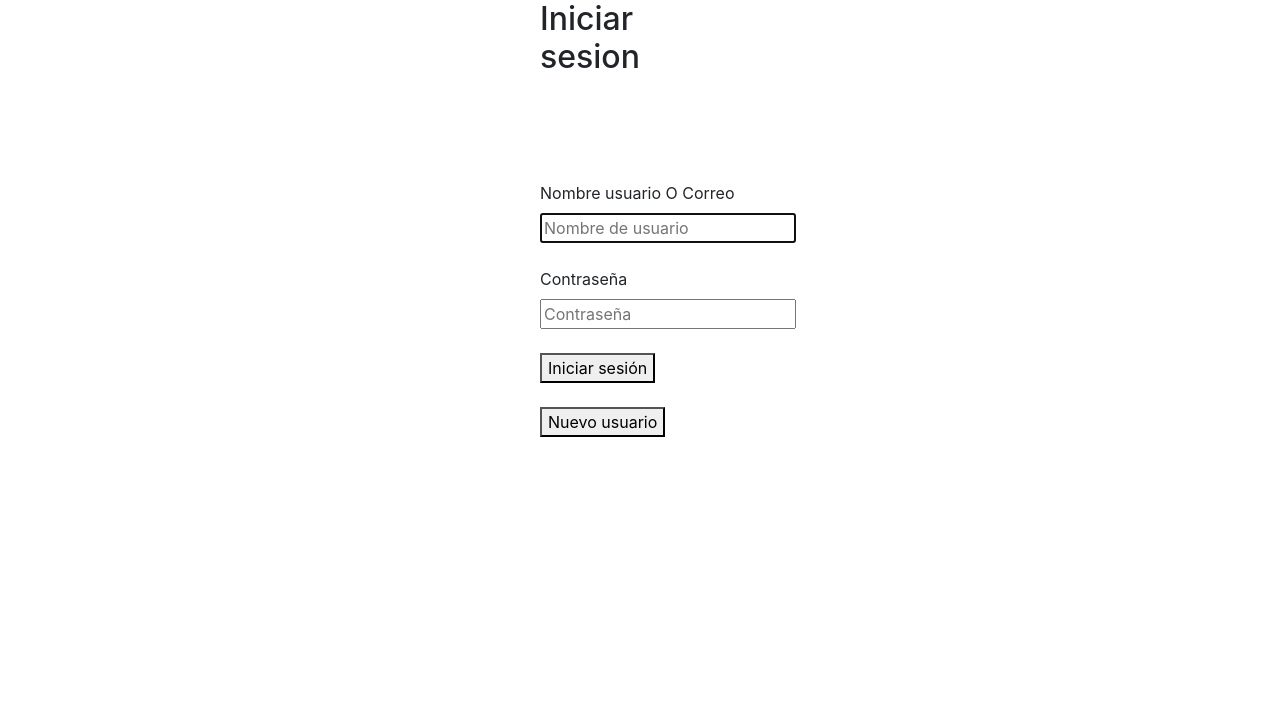
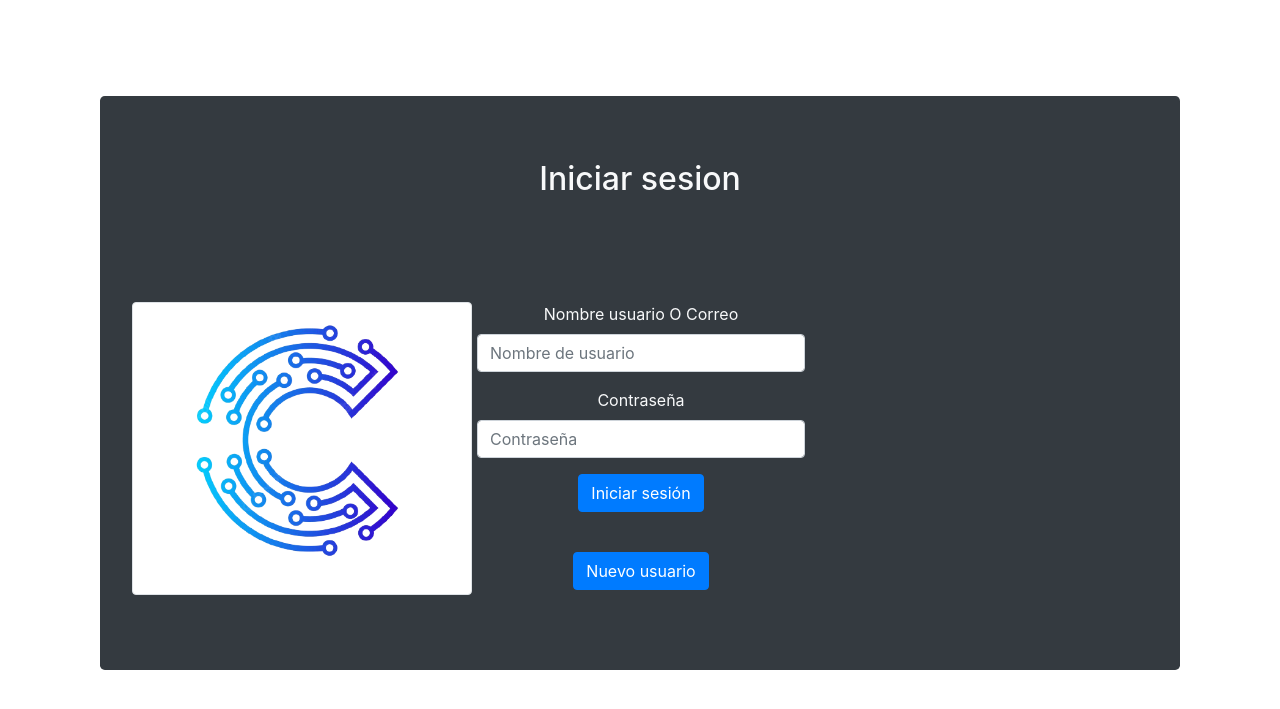
Before and after one commit to AryDaniel/CetisTech_parcial3, a PHP site: page / in a window 1280 px wide. Shown: the top 709 px of the page. Run offline with PHP 8.4, Linux system fonts and the light colour scheme.

Commit message:
Añadiendo boostrap a login and sign up

```diff
--- a/CetisTech_parcial3/index.php
+++ b/CetisTech_parcial3/index.php
@@ -5,30 +5,59 @@
     <meta name="viewport" content="width=device-width, initial-scale=1.0">
     <title>Ejemplo de interaccion con DB</title>
     <link href="css/bootstrap.css" rel="stylesheet" type="text/css">
+    <link rel="stylesheet" href="css/bootstrap.css">
+    <script src="js/jquery-3.6.1.js"></script>
 </head>
 <body>
-    <div id="contenido">
 
-        <div id="login" style="width: 200px; margin: auto;">
-            <form  method="POST" action="procesarLogin.php">
-                <h2>Iniciar sesion</h2>
+    <br><br><br><br>
+    <div class="container">
+    <div class="col-12">
+    <div class="jumbotron bg-dark text-light">
+
+        <div class="text-center">
+            <h2>Iniciar sesion</h2>
+            <form  method="POST" action="procesarLogin.php" >
                 <br><br>
                 <br><br>
-                <label for="inputEmail" >Nombre usuario O Correo</label>
+                <img src="entro/img/logotech.png" style="float: left"  width="340px" class="img-thumbnail">
+
+                <div class="form-row">
+                    <div class="col-md-6 mb-3">
+                        <label for="validationTooltip01">Nombre usuario O Correo</label>
+                        <input name="inputUsuario" type="text" class="form-control" placeholder="Nombre de usuario" required>
+                    </div>
+                </div>
+                <div class="form-row">
+                    <div class="col-md-6 mb-3">
+                        <label for="validationTooltip02">Contraseña</label>
+                        <input name="inputPassword" type="password" class="form-control" placeholder="Contraseña" required>
+                    </div>
+                </div>
+
+                <div class="form-row">
+                    <div class="col-md-6 mb-3">
+                        <button type="submit" class="btn btn-primary">  Iniciar sesión  </button>
+                    </div>
+                </div>
                 <br>
-                <input type="text" name="inputUsuario"  placeholder="Nombre de usuario" required autofocus>
+            </form>
 
-                <br><br>
-                <label for="inputPassword" >Contraseña</label>
-                <br>
-                <input type="password" name="inputPassword" placeholder="Contraseña" required>
-
-                <br><br>
-                <button type="submit">  Iniciar sesión  </button>
-                <br><br>
-            </form>
-            <a href="nuevo_usuario.php"><button type="button">Nuevo usuario</button></a>
+            <div class="form-row">
+                    <div class="col-md-6 mb-3">
+                        <a href="nuevo_usuario.php"><button type="button" class="btn btn-primary">Nuevo usuario</button></a>
+                    </div>
+                </div>
+            </div>
         </div>
     </div>
+    </div>
+    </div>
+
+
+
+
+
+    <script src="js/bootstrap.js"></script>
 </body>
 </html>
```
Also changed, not shown: CetisTech_parcial3/nuevo_usuario.php (+42 -11 lines).
